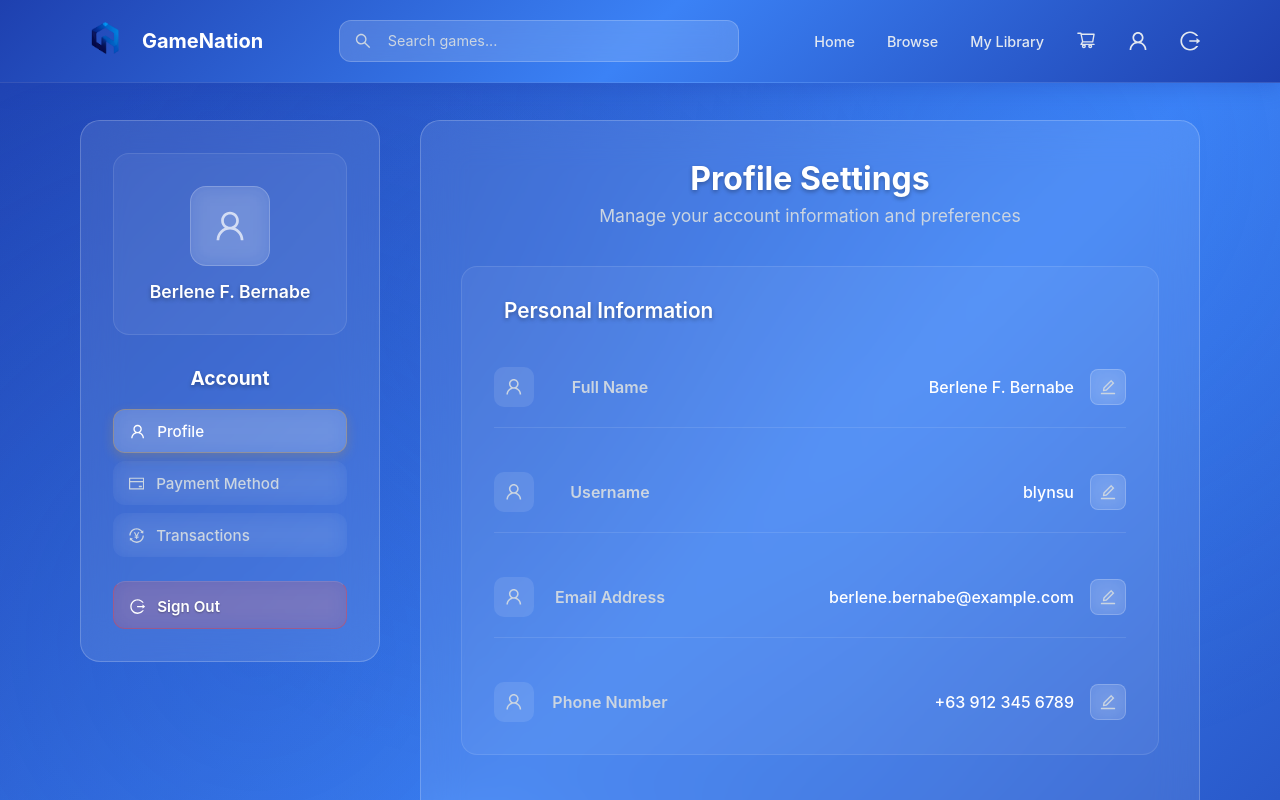
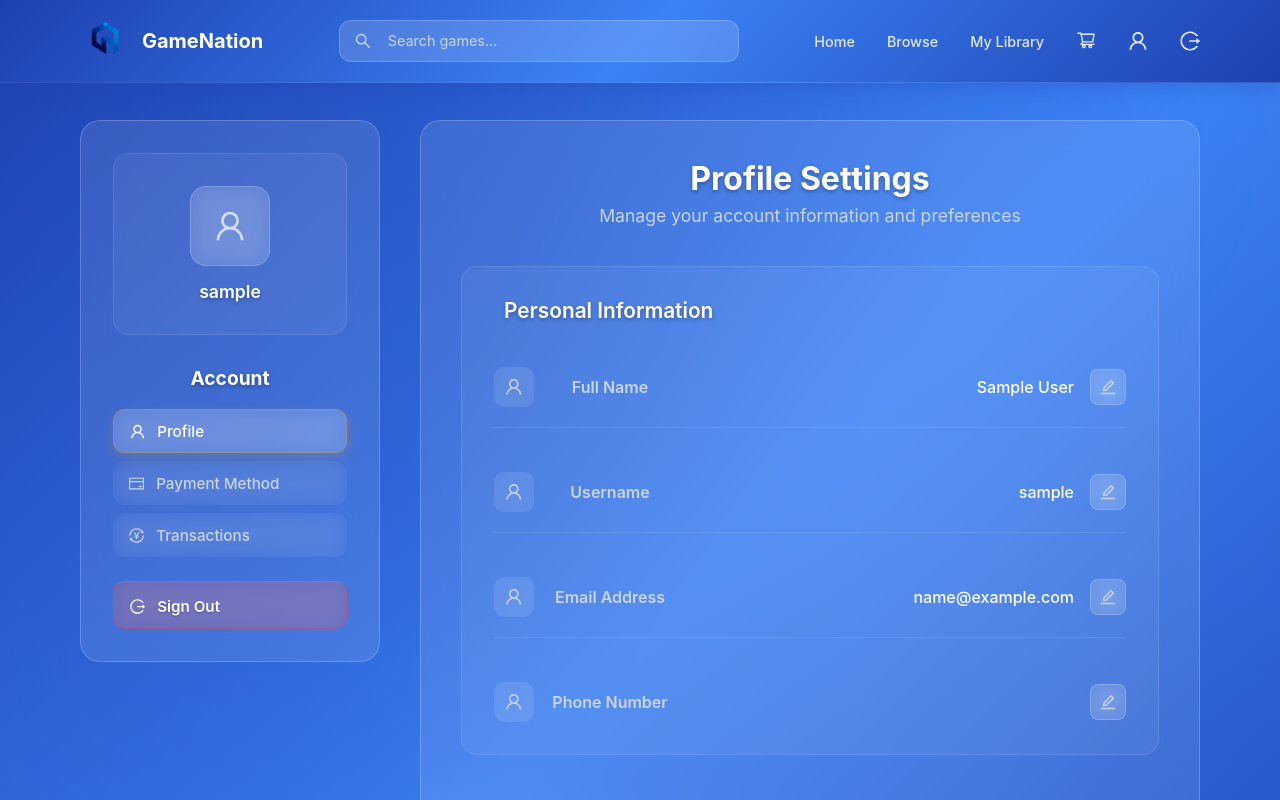
Before and after one commit to Blyn04/gamenation, a React (Create React App) app: page /account-settings in a window 1280 px wide. Shown: the top 800 px of the page. Built offline with nearby package versions, Linux system fonts and the light colour scheme; sample sign-in values are in the browser's storage.

Commit message:
USER DATA REFLECTED

```diff
--- a/src/components/AccountSetting.js
+++ b/src/components/AccountSetting.js
@@ -1,16 +1,18 @@
-import React, { useState } from 'react';
+import React, { useState, useEffect } from 'react';
 import { EditOutlined, UserOutlined, CreditCardOutlined, TransactionOutlined, LogoutOutlined, SettingOutlined, BellOutlined, SafetyOutlined, CloseOutlined, PlusOutlined } from '@ant-design/icons';
 import { useNavigate } from 'react-router-dom';
+import { useAuth } from '../contexts/AuthContext';
 import '../styles/componentsStyle/AccountSetting.css';
 
 const AccountSetting = () => {
   const navigate = useNavigate();
+  const { user, updateUser, logout } = useAuth();
   const [activeTab, setActiveTab] = useState('profile');
   const [profileData, setProfileData] = useState({
-    name: 'Berlene F. Bernabe',
-    username: 'blynsu',
-    email: 'berlene.bernabe@example.com',
-    phone: '+63 912 345 6789',
+    name: '',
+    username: '',
+    email: '',
+    phone: '',
     language: 'English',
     country: 'Philippines',
     timezone: 'Asia/Manila'
@@ -34,6 +36,28 @@ const AccountSetting = () => {
 
   const [isAddPaymentModalOpen, setIsAddPaymentModalOpen] = useState(false);
   const [isSignOutModalOpen, setIsSignOutModalOpen] = useState(false);
+
+  // Initialize profile data from user context
+  useEffect(() => {
+    if (user) {
+      setProfileData({
+        name: user.name || user.username || '',
+        username: user.username || '',
+        email: user.email || '',
+        phone: user.phone || '',
+        language: user.language || 'English',
+        country: user.country || 'Philippines',
+        timezone: user.timezone || 'Asia/Manila'
+      });
+      setEditValues({
+        name: user.name || user.username || '',
+        username: user.username || '',
+        email: user.email || '',
+        phone: user.phone || '',
+        country: user.country || 'Philippines'
+      });
+    }
+  }, [user]);
   const [paymentFormData, setPaymentFormData] = useState({
     cardNumber: '',
     expiryDate: '',
@@ -50,8 +74,12 @@ const AccountSetting = () => {
   };
 
   const handleSave = (field) => {
-    setProfileData(prev => ({ ...prev, [field]: editValues[field] }));
+    const newValue = editValues[field];
+    setProfileData(prev => ({ ...prev, [field]: newValue }));
     setIsEditing(prev => ({ ...prev, [field]: false }));
+
+    // Update user data in AuthContext
+    updateUser({ [field]: newValue });
   };
 
   const handleCancel = (field) => {
@@ -64,6 +92,7 @@ const AccountSetting = () => {
   };
 
   const handleSignOut = () => {
+    logout();
     navigate('/');
   };
 
@@ -73,6 +102,7 @@ const AccountSetting = () => {
 
   const handleConfirmSignOut = () => {
     setIsSignOutModalOpen(false);
+    logout();
     navigate('/');
   };
 
@@ -285,7 +315,7 @@ const AccountSetting = () => {
             <div className="profile-avatar">
               <UserOutlined className="avatar-icon" />
             </div>
-            <div className="username">{profileData.name}</div>
+            <div className="username">{user?.username || 'User'}</div>
           </div>
 
           <div className="account-nav">
@@ -335,8 +365,8 @@ const AccountSetting = () => {
                 <UserOutlined className="avatar-icon" />
               </div>
               <div className="user-details">
-                <h1 className="user-name">{profileData.name}</h1>
-                <p className="user-email">{profileData.email}</p>
+                <h1 className="user-name">{user?.username || 'User'}</h1>
+                <p className="user-email">{user?.email || 'No email provided'}</p>
               </div>
             </div>
             <button className="sign-out-btn" onClick={handleSignOutClick}>
--- a/src/components/Profile.js
+++ b/src/components/Profile.js
@@ -4,6 +4,7 @@ import { useNavigate } from 'react-router-dom';
 import "../styles/componentsStyle/Profile.css";
 import Footer from '../customs/Footer';
 import { useWishlist } from '../contexts/WishlistContext';
+import { useAuth } from '../contexts/AuthContext';
 
 // Import game images
 import armoredcore from '../assets/ps5Games/armoredcore.png';
@@ -192,6 +193,7 @@ const Profile = () => {
   const navigate = useNavigate();
   const [activeDropdown, setActiveDropdown] = useState(null);
   const { wishlist, removeFromWishlist } = useWishlist();
+  const { user } = useAuth();
 
   const handleSettingsClick = () => {
     navigate('/account-settings');
@@ -266,8 +268,8 @@ const Profile = () => {
             <UserOutlined className="avatar-icon" />
           </div>
           <div className="user-info">
-            <h2 className="username">Mikmik</h2>
-            <p className="full-name">Berlene Bernabe</p>
+            <h2 className="username">{user?.username || 'User'}</h2>
+            <p className="full-name">{user?.email || 'No email provided'}</p>
             <button className="settings-btn" onClick={handleSettingsClick}>
               <SettingOutlined /> Settings
             </button>
```
